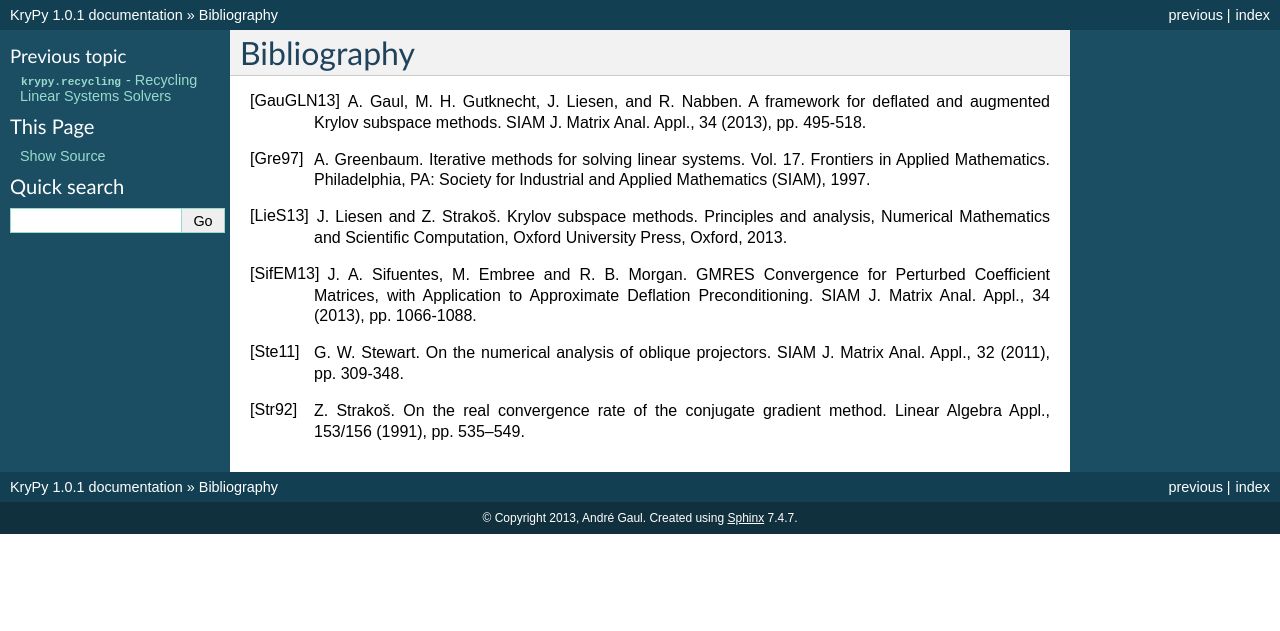
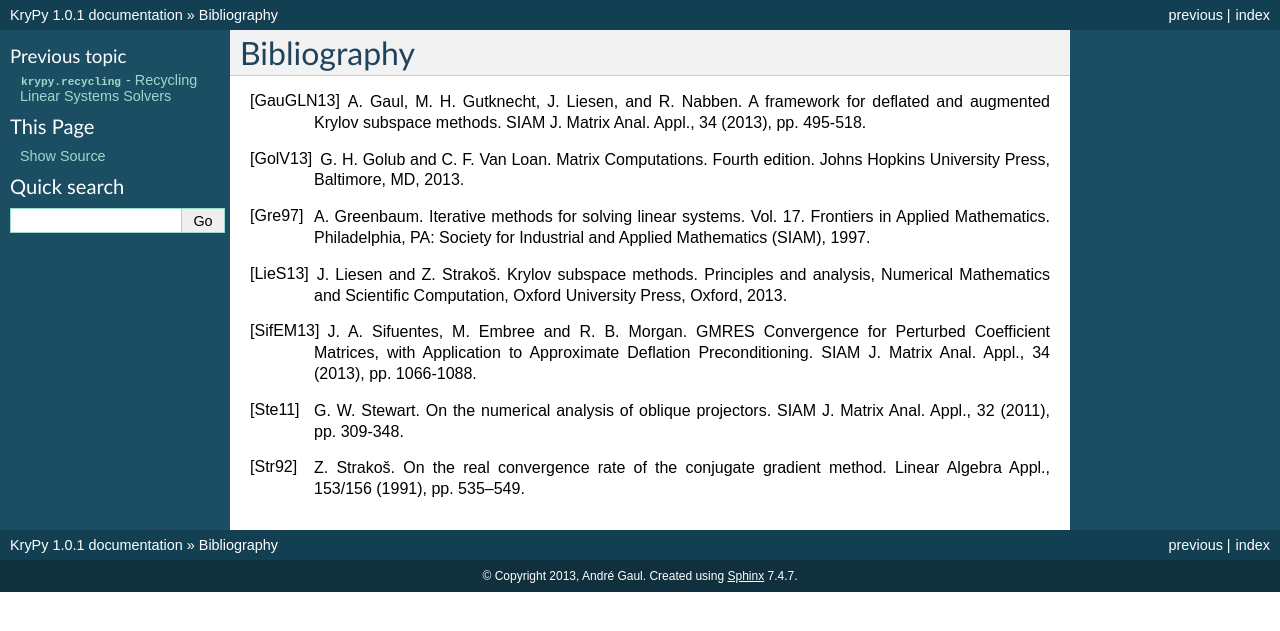
Before and after one commit to andrenarchy/krypy, a Sphinx documentation site: the page built from docs/bibliography.rst, in a window 1280 px wide. Shown: the top 631 px of the page. Built offline with Sphinx 7.4.7, drawn with Linux system fonts in a browser that asks for light colours; pages that are not in the unit, such as notebooks, are missing from menus.

Commit message:
[bib] add GolV13

```diff
--- a/docs/bibliography.rst
+++ b/docs/bibliography.rst
@@ -4,6 +4,9 @@ Bibliography
 .. [GauGLN13] A. Gaul, M. H. Gutknecht, J. Liesen, and R. Nabben. A framework
     for deflated and augmented Krylov subspace methods. SIAM J. Matrix Anal.
     Appl., 34 (2013), pp. 495-518.
+
+.. [GolV13] G. H. Golub and C. F. Van Loan. Matrix Computations. Fourth edition.
+    Johns Hopkins University Press, Baltimore, MD, 2013.
 
 .. [Gre97] A. Greenbaum. Iterative methods for solving linear systems. Vol. 17.
     Frontiers in Applied Mathematics. Philadelphia, PA: Society for Industrial
```
